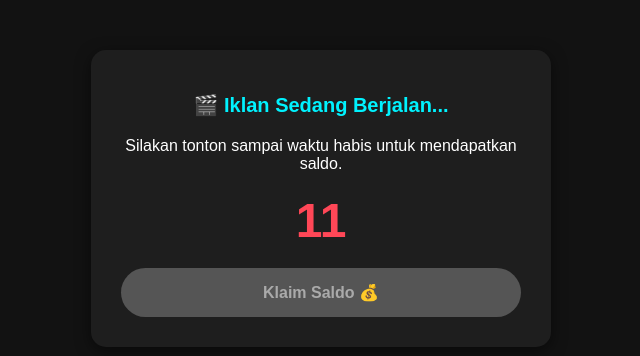
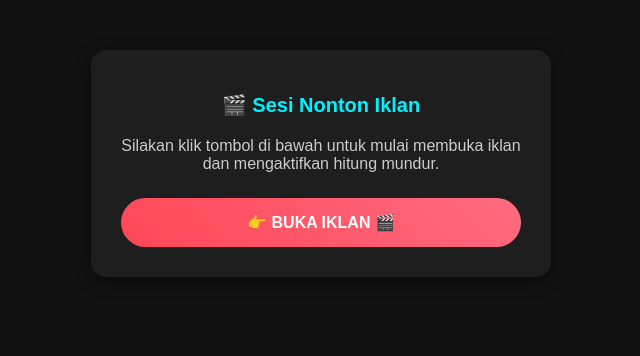
Before and after one commit to freemodgarek-droid/Update.-, a plain HTML site: page Index.HTML in a window 1280 px wide. Shown: the whole page, without its empty margins (319-959 px from the left). Drawn offline with Linux system fonts and the light colour scheme.

Commit message:
Update HTML structure and timer functionality

```diff
--- a/Index.HTML
+++ b/Index.HTML
@@ -8,29 +8,43 @@
         body { background-color: #121212; color: #ffffff; font-family: Arial, sans-serif; text-align: center; padding: 50px 20px; margin: 0; }
         .container { max-width: 400px; margin: auto; background: #1e1e1e; padding: 30px; border-radius: 15px; box-shadow: 0 4px 15px rgba(0,0,0,0.5); }
         h1 { font-size: 20px; margin-bottom: 20px; color: #00f2fe; }
-        .timer { font-size: 48px; font-weight: bold; margin: 20px 0; color: #ff4757; }
-        .btn { background: linear-gradient(45deg, #00f2fe, #4facfe); border: none; color: white; padding: 15px 30px; font-size: 16px; font-weight: bold; border-radius: 25px; cursor: pointer; width: 100%; }
+        .timer { font-size: 48px; font-weight: bold; margin: 20px 0; color: #ff4757; display: none; }
+        .btn { background: linear-gradient(45deg, #00f2fe, #4facfe); border: none; color: white; padding: 15px 30px; font-size: 16px; font-weight: bold; border-radius: 25px; cursor: pointer; width: 100%; margin-top: 10px; }
         .btn:disabled { background: #555; color: #aaa; cursor: not-allowed; }
+        .btn-watch { background: linear-gradient(45deg, #ff4757, #ff6b81); }
+        #info-text { margin: 15px 0; color: #ccc; }
     </style>
 </head>
 <body>
 
 <div class="container">
-    <h1>🎬 Iklan Sedang Berjalan...</h1>
-    <p>Silakan tonton sampai waktu habis untuk mendapatkan saldo.</p>
+    <h1>🎬 Sesi Nonton Iklan</h1>
+    <p id="info-text">Silakan klik tombol di bawah untuk mulai membuka iklan dan mengaktifkan hitung mundur.</p>
+
     <div class="timer" id="countdown">15</div>
-    <button class="btn" id="claimBtn" disabled>Klaim Saldo 💰</button>
+
+    <button class="btn btn-watch" id="watchBtn">👉 BUKA IKLAN 🎬</button>
+    <button class="btn" id="claimBtn" disabled style="display: none;">Klaim Saldo 💰</button>
 </div>
 
 <script>
     let timeLeft = 15;
     const timerElement = document.getElementById('countdown');
     const claimBtn = document.getElementById('claimBtn');
+    const watchBtn = document.getElementById('watchBtn');
+    const infoText = document.getElementById('info-text');
 
-    window.onload = function() {
+    watchBtn.onclick = function() {
+        // Buka iklan secara resmi lewat klik user (Aman dari blokir)
         window.open("https://elementarywhole.com/QyYAFJ", "_blank");
-    };
 
+        // Sembunyikan tombol nonton, munculkan timer
+        watchBtn.style.display = "none";
+        timerElement.style.display = "block";
+        claimBtn.style.display = "block";
+        infoText.innerText = "Sistem sedang memverifikasi, tunggu sampai hitung mundur selesai...";
+
+        // Mulai Hitung Mundur
         const downloadTimer = setInterval(function(){
             if(timeLeft <= 0){
                 clearInterval(downloadTimer);
@@ -43,6 +57,7 @@
             }
             timeLeft -= 1;
         }, 1000);
+    };
 
     claimBtn.onclick = function() {
         alert("Selamat! Saldo berhasil ditambahkan.");
```
Lines whose indentation alone changed are shown as unchanged.
